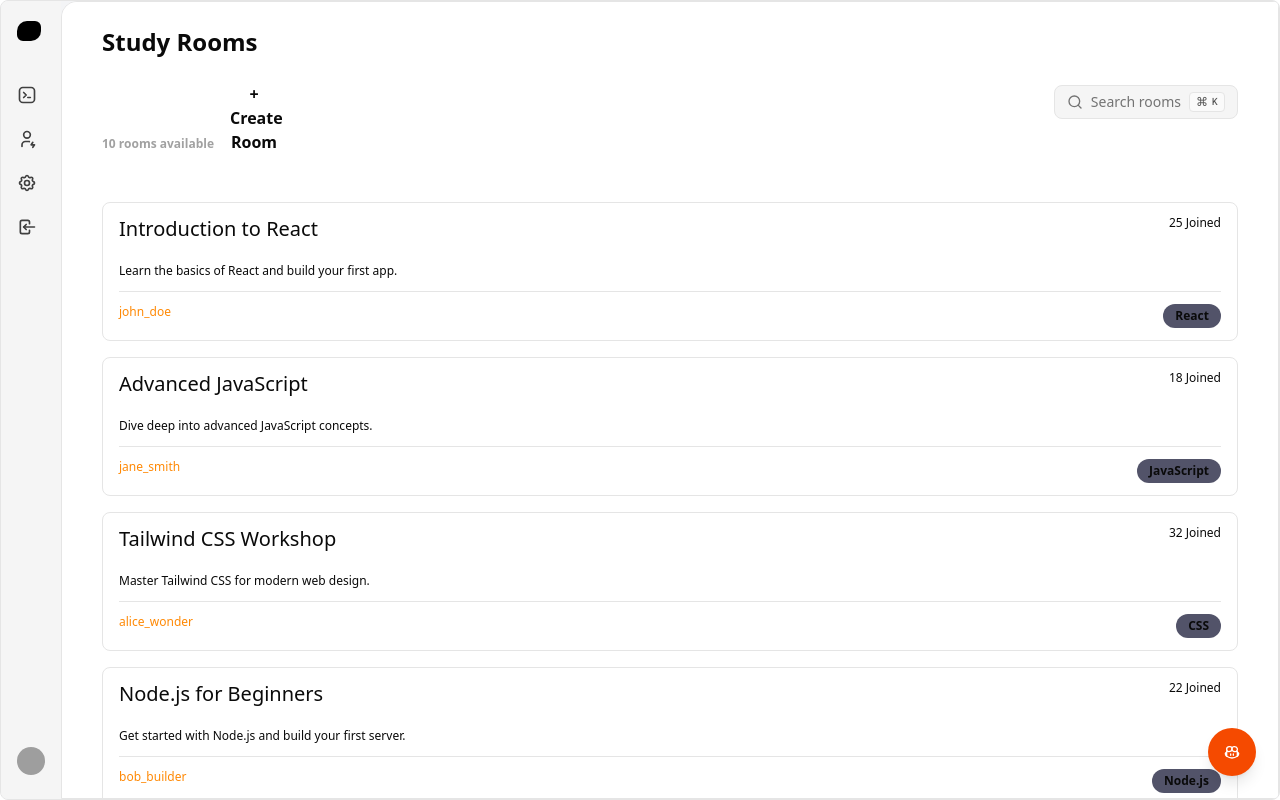
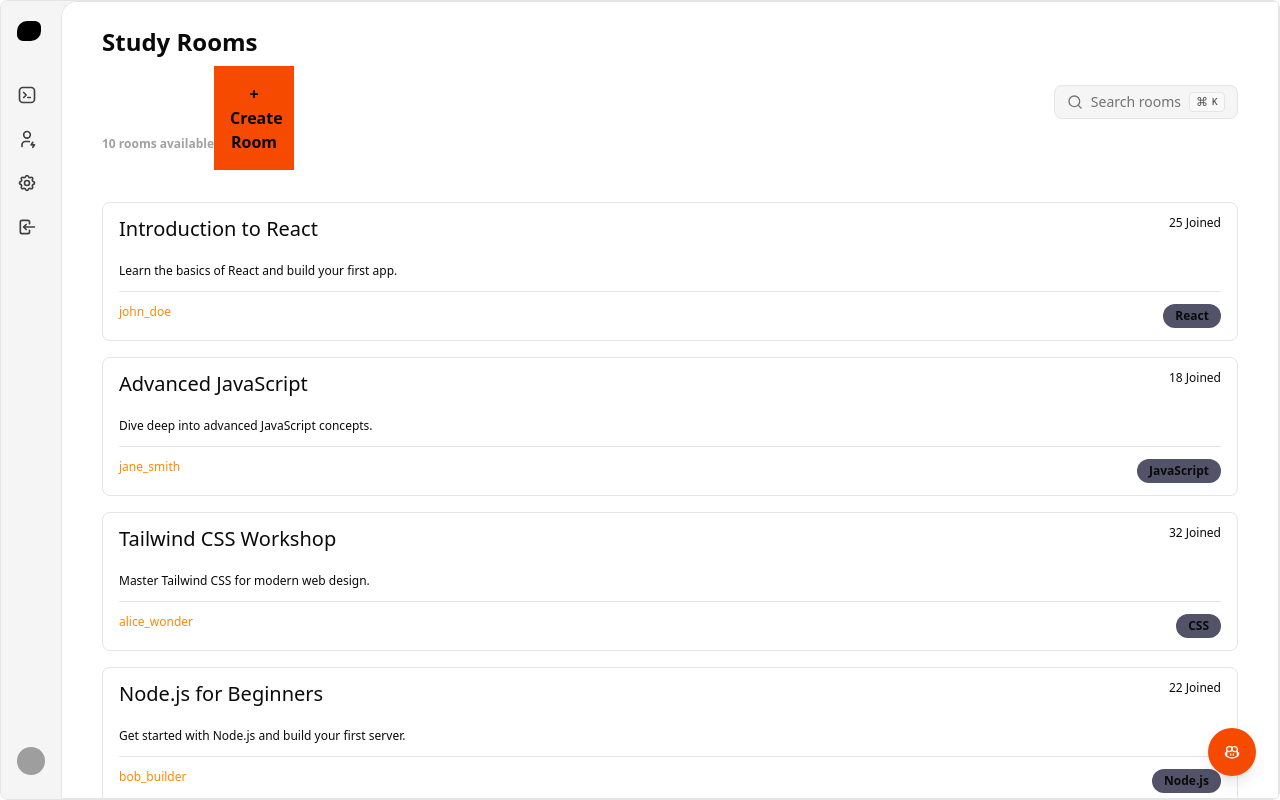
Before and after one commit to jasperodrozario/educonnect-frontend, a Next.js app: page / in a window 1280 px wide. Built offline with nearby package versions, Linux system fonts and the light colour scheme; grey boxes are pictures that could not be loaded.

Commit message:
Update Dashboard.jsx

```diff
--- a/src/components/dashboard/Dashboard.jsx
+++ b/src/components/dashboard/Dashboard.jsx
@@ -101,7 +101,7 @@ export function Dashboard() {
           <span className="p-0 m-0 text-xs text-neutral-400 font-semibold">
             {displayedRooms.length} rooms available
           </span>
-<button type="button" className="w-20 p-4 font-semibold my-2">
+<button type="button" className="w-20 p-4 font-semibold my-2 bg-orange-600">
 + Create Room
 </button>
         </div>
```
